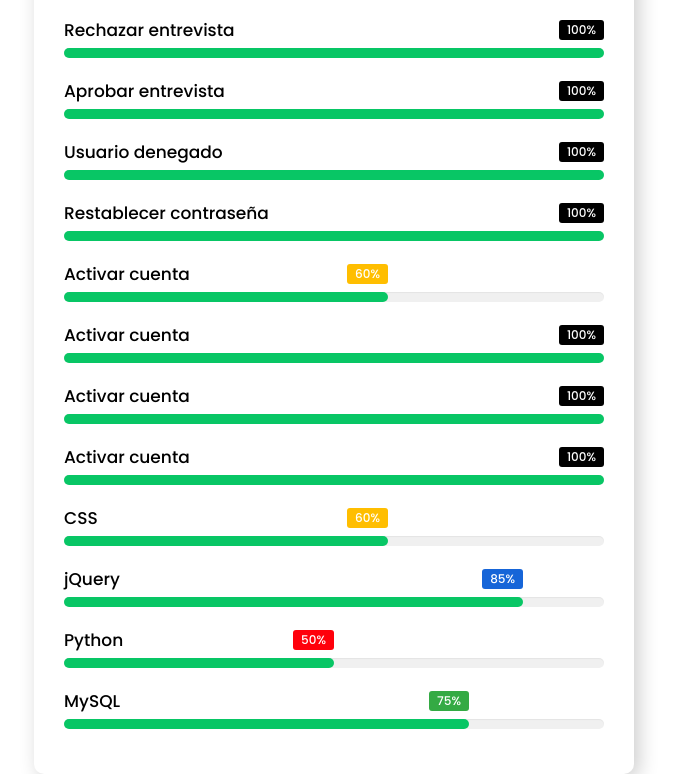
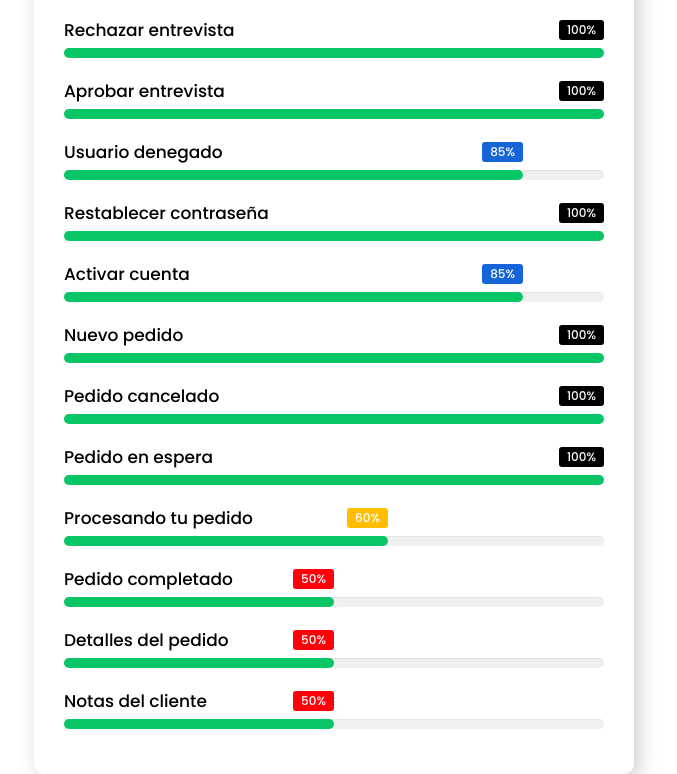
Before and after one commit to bgarciacuellar/diseno-maquetacion-emails, a plain HTML site: page index.html in a window 1280 px wide. Shown: the part 427-1201 px from the top of the page, without its empty margins (306-983 px from the left). Drawn offline with Linux system fonts and the light colour scheme.

Commit message:
Notas 1.1

```diff
--- a/index.html
+++ b/index.html
@@ -79,7 +79,7 @@
             <div class="info">
               <span>Usuario denegado</span>
             </div>
-            <div class="progress-line html">
+            <div class="progress-line jquery">
               <span></span>
             </div>
           </div>
@@ -95,13 +95,13 @@
             <div class="info">
               <span>Activar cuenta</span>
             </div>
-            <div class="progress-line css">
+            <div class="progress-line jquery">
               <span></span>
             </div>
           </div>
           <div class="bar">
             <div class="info">
-              <span>Activar cuenta</span>
+              <span>Nuevo pedido</span>
             </div>
             <div class="progress-line html">
               <span></span>
@@ -109,7 +109,7 @@
           </div>
           <div class="bar">
             <div class="info">
-              <span>Activar cuenta</span>
+              <span>Pedido cancelado</span>
             </div>
             <div class="progress-line html">
               <span></span>
@@ -117,7 +117,7 @@
           </div>
           <div class="bar">
             <div class="info">
-              <span>Activar cuenta</span>
+              <span>Pedido en espera</span>
             </div>
             <div class="progress-line html">
               <span></span>
@@ -125,7 +125,7 @@
           </div>
           <div class="bar">
             <div class="info">
-              <span>CSS</span>
+              <span>Procesando tu pedido</span>
             </div>
             <div class="progress-line css">
               <span></span>
@@ -133,15 +133,7 @@
           </div>
           <div class="bar">
             <div class="info">
-              <span>jQuery</span>
-            </div>
-            <div class="progress-line jquery">
-              <span></span>
-            </div>
-          </div>
-          <div class="bar">
-            <div class="info">
-              <span>Python</span>
+              <span>Pedido completado</span>
             </div>
             <div class="progress-line python">
               <span></span>
@@ -149,9 +141,17 @@
           </div>
           <div class="bar">
             <div class="info">
-              <span>MySQL</span>
+              <span>Detalles del pedido</span>
             </div>
-            <div class="progress-line mysql">
+            <div class="progress-line python">
+              <span></span>
+            </div>
+          </div>
+          <div class="bar">
+            <div class="info">
+              <span>Notas del cliente </span>
+            </div>
+            <div class="progress-line python">
               <span></span>
             </div>
           </div>
```
